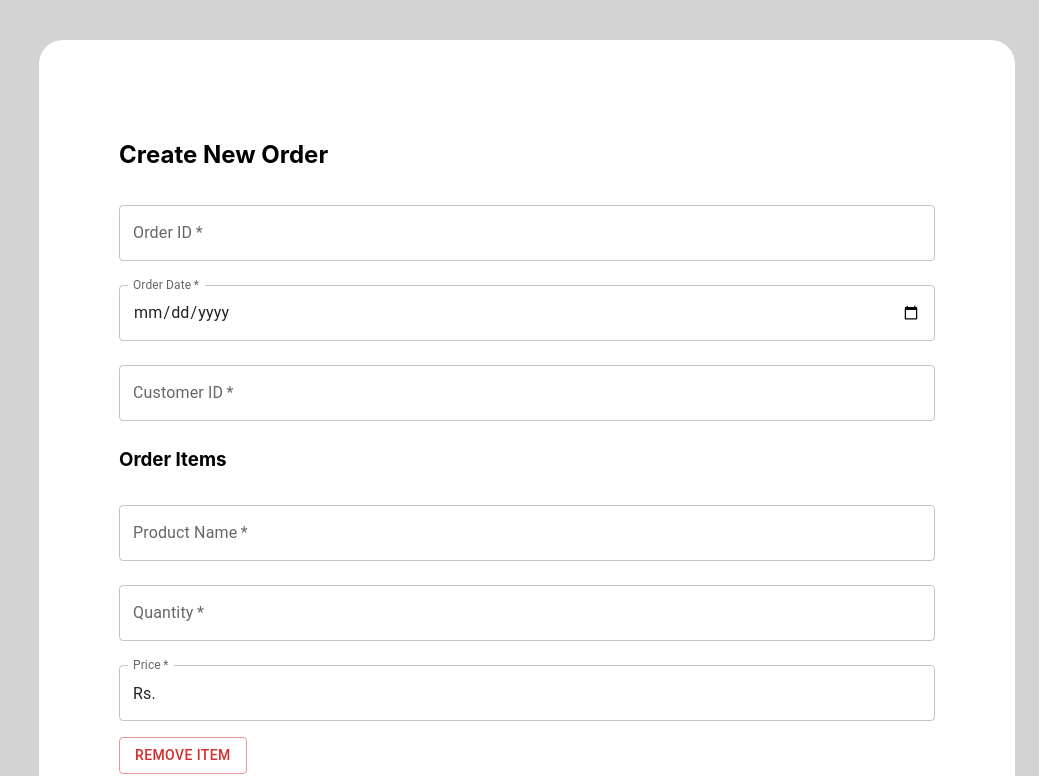
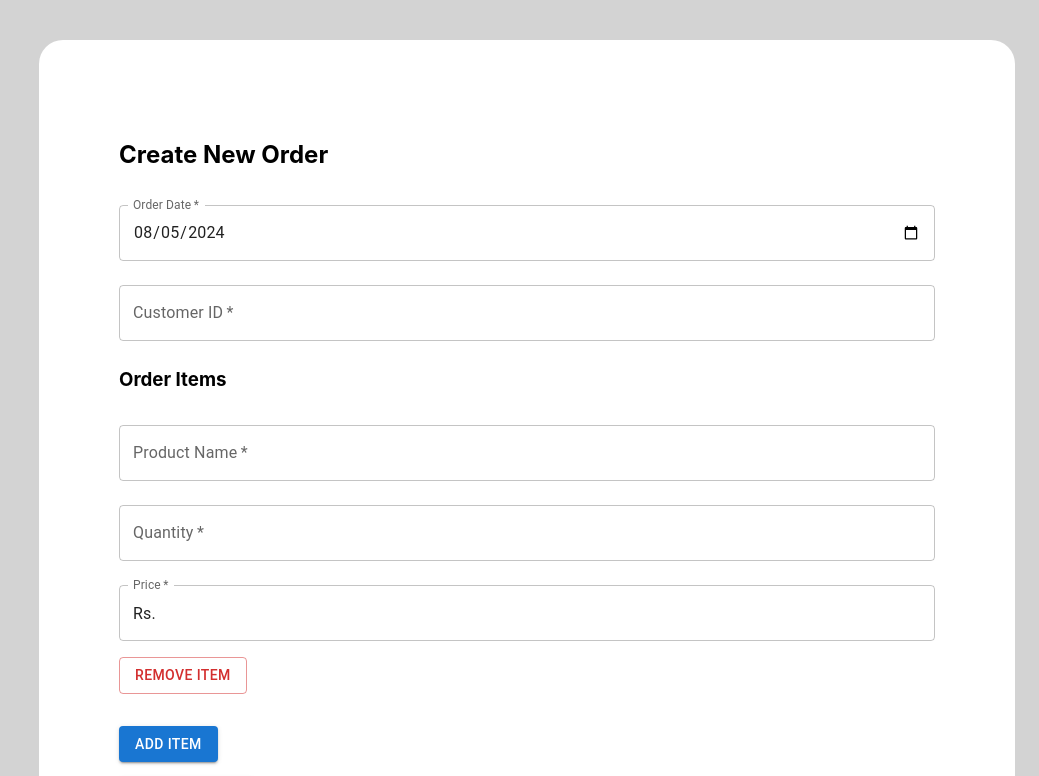
Before and after one commit to Anukiw2002/frontend, a React (Create React App) app: page /create-order in a window 1280 px wide. Shown: the top 776 px of the page, without its empty margins (241-1280 px from the left). Built offline with nearby package versions, Linux system fonts and the light colour scheme.

Commit message:
Add auto-incrementing order ID and set current date automatically
- Implemented auto-increment functionality for order ID generation.
- Updated order creation process to automatically set the current date.

```diff
--- a/src/components/CreateOrder.js
+++ b/src/components/CreateOrder.js
@@ -1,4 +1,4 @@
-import React, { useState } from "react";
+import React, { useState, useEffect } from "react";
 import Box from "@mui/material/Box";
 import TextField from "@mui/material/TextField";
 import Button from "@mui/material/Button";
@@ -9,15 +9,24 @@
   const drawerWidth = 280;
   const navigate = useNavigate();
 
+  // Function to get the current date in YYYY-MM-DD format
+  const getCurrentDate = () => {
+    const today = new Date();
+    const year = today.getFullYear();
+    const month = String(today.getMonth() + 1).padStart(2, "0");
+    const day = String(today.getDate()).padStart(2, "0");
+    return `${year}-${month}-${day}`;
+  };
+
+  // Initialize order state with the current date
   const [order, setOrder] = useState({
-    orderID: "",
-    orderDate: "",
+    orderDate: getCurrentDate(),
     totalPrice: "",
     customerID: "",
     items: [{ productName: "", quantity: "", price: "" }],
   });
 
-  const [customerExists, setCustomerExists] = useState(null); // State to track customer existence
+  const [customerExists, setCustomerExists] = useState(null);
 
   const handleChange = (event) => {
     const { name, value } = event.target;
@@ -61,7 +70,7 @@
       }
     } catch (error) {
       console.error("Error checking customer existence:", error.message);
-      setCustomerExists(false); // In case of an error, assume customer doesn't exist
+      setCustomerExists(false);
     }
   };
 
@@ -90,7 +99,6 @@
       const customerObjectID = customerResponse.data._id;
 
       const formattedOrder = {
-        orderID: order.orderID,
         orderDate: order.orderDate,
         totalPrice: calculatedTotalPrice,
         customer_ID: customerObjectID,
@@ -136,16 +144,6 @@
           <h2>Create New Order</h2>
           <form onSubmit={handleSubmit} style={{ width: "100%" }}>
             <TextField
-              label="Order ID"
-              variant="outlined"
-              fullWidth
-              margin="normal"
-              name="orderID"
-              value={order.orderID}
-              onChange={handleChange}
-              required
-            />
-            <TextField
               label="Order Date"
               variant="outlined"
               fullWidth
@@ -165,8 +163,8 @@
               name="customerID"
               value={order.customerID}
               onChange={handleChange}
-              onBlur={handleCustomerIDBlur} // Check customer existence on blur
-              error={customerExists === false} // Show error if customer doesn't exist
+              onBlur={handleCustomerIDBlur}
+              error={customerExists === false}
               helperText={
                 customerExists === false
                   ? "Customer does not exist. Please add the customer first."
```
